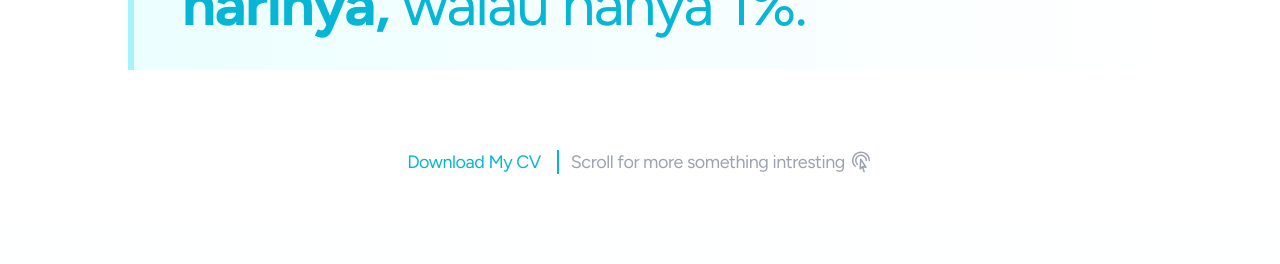
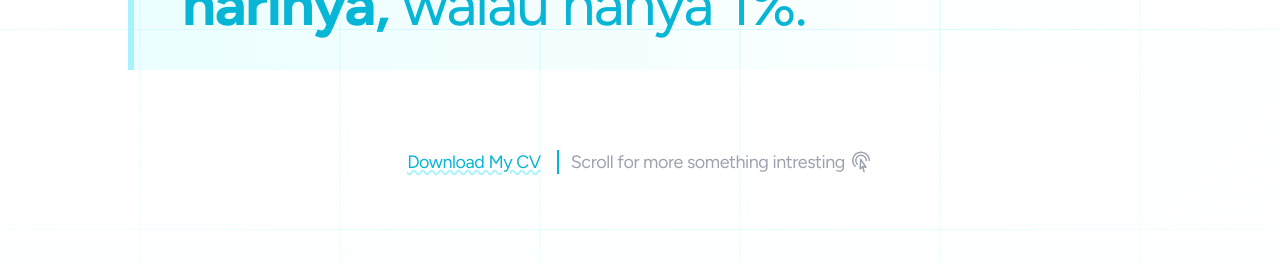
Before and after one commit to alfytka/react-me, a React (Vite) app: page / in a window 1280 px wide. Shown: the part 370-634 px from the top of the page. Built offline with nearby package versions, Linux system fonts and the light colour scheme.

Commit message:
add a background image

```diff
--- a/src/components/Layouts/Jumbotron.jsx
+++ b/src/components/Layouts/Jumbotron.jsx
@@ -6,8 +6,23 @@ const Jumbotron = () => {
     <>
       <Navbar />
       <Blockquote />
-      <div className="max-w-5xl mx-auto sm:flex justify-center px-5 py-10 sm:p-10 mt-10 sm:divide-x-2 divide-cyan-500 font-figtree gap-x-4 text-lg tracking-tight leading-6 font-normal">
-        <a href="#" className="hover:underline text-cyan-500 max-sm:border-l-2 max-sm:pl-2 border-cyan-500">
+      <div className="isolate">
+        <div className="absolute inset-0 -z-10 overflow-hidden">
+          <svg className="absolute left-[max(50%,25rem)] top-0 h-[64rem] w-[128rem] -translate-x-1/2 stroke-cyan-300/40 [mask-image:radial-gradient(64rem_64rem_at_top,white,transparent)]" aria-hidden="true">
+            <defs>
+              <pattern id="e813992c-7d03-4cc4-a2bd-151760b470a0" width="200" height="200" x="50%" y="-1" patternUnits="userSpaceOnUse">
+                <path d="M100 200V.5M.5 .5H200" fill="none" />
+              </pattern>
+            </defs>
+            <svg x="50%" y="-1" className="overflow-visible fill-cyan-50/20">
+              <path d="M-100.5 0h201v201h-201Z M699.5 0h201v201h-201Z M499.5 400h201v201h-201Z M-300.5 600h201v201h-201Z" stroke-width="0" />
+            </svg>
+            <rect width="100%" height="100%" stroke-width="0" fill="url(#e813992c-7d03-4cc4-a2bd-151760b470a0)" />
+          </svg>
+        </div>
+      </div>
+      <div className="relative z-10 max-w-5xl mx-auto sm:flex justify-center px-5 py-10 sm:p-10 mt-10 sm:divide-x-2 divide-cyan-500 font-figtree gap-x-4 text-lg tracking-tight leading-6 font-normal">
+        <a href="#" className="underline decoration-wavy decoration-cyan-200 hover:decoration-cyan-400 text-cyan-500 max-sm:border-l-2 max-sm:pl-2 border-cyan-500">
           Download My CV
         </a>
         <p className="flex sm:pl-3 max-sm:pt-1 text-gray-400">
```
